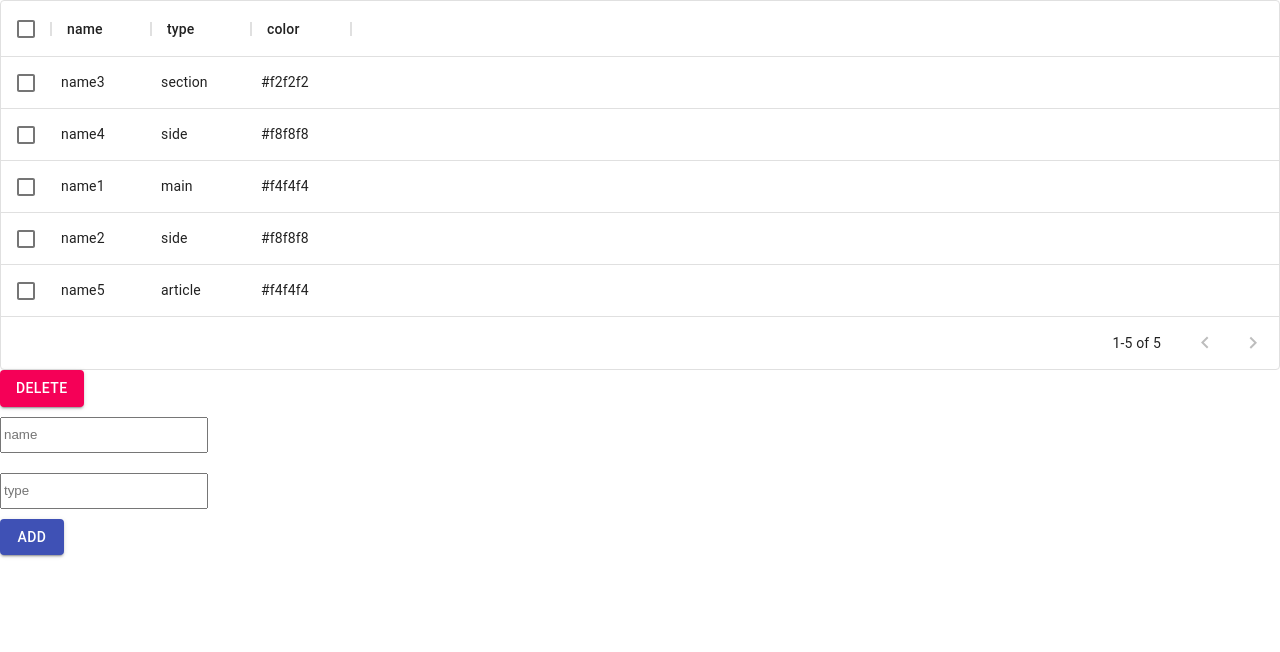
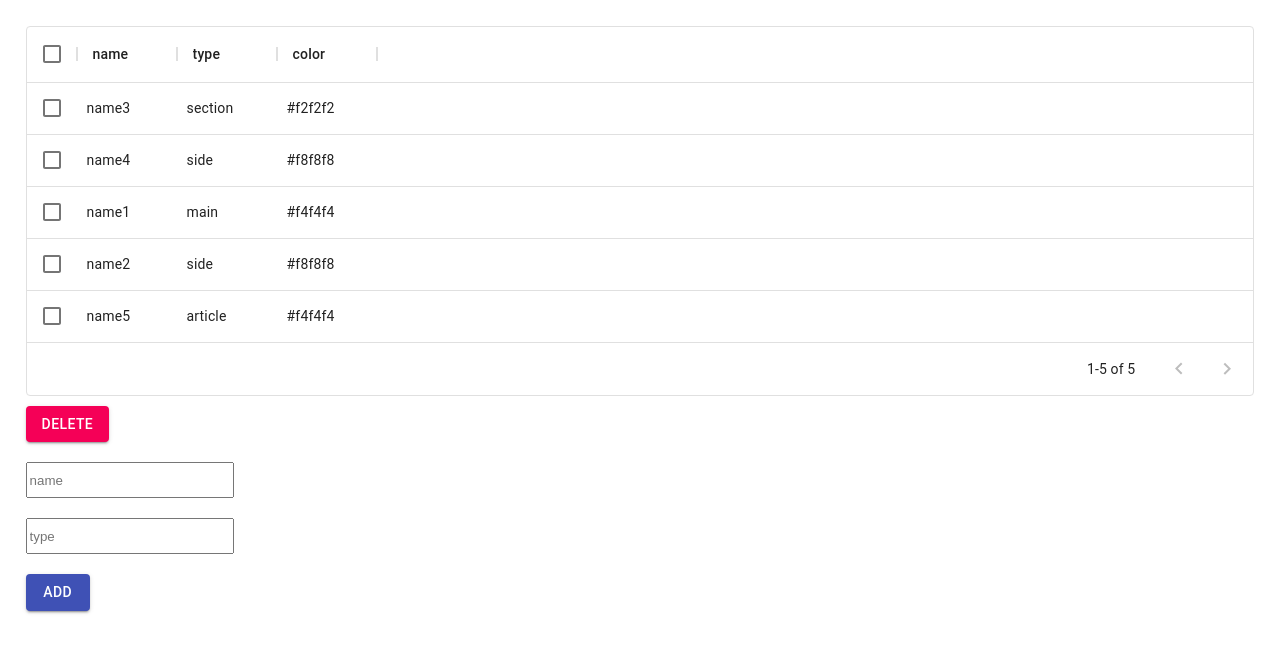
Before and after one commit to ddlisicyn/test-triumph, a React (Create React App) app: page / in a window 1280 px wide. Shown: the top 652 px of the page. Built offline with nearby package versions, Linux system fonts and the light colour scheme.

Commit message:
minor fixes in ccs layout and buttons logic'

```diff
--- a/src/App.js
+++ b/src/App.js
@@ -1,4 +1,4 @@
-import React, { useEffect, useState } from 'react';
+import React, { useState } from 'react';
 import { Table } from './components/Table';
 import { Form } from './components/Form';
 import { ColorPicker } from './components/ColorPicker';
@@ -67,8 +67,13 @@ export default function App() {
 
   const handleDeleteClick = () => {
     const set = new Set(selectedRows);
-    setRows(rows.filter(row => !set.has(row.id)));
-    selectedRows.forEach(row => localStorage.removeItem(`id${row}`));
+    if (set.size) {
+      setRows(rows.filter(row => !set.has(row.id)));
+      selectedRows.forEach(row => localStorage.removeItem(`id${row}`));
+    } else {
+      alert("Вы не выбрали ни одну из строчек!");
+    }
+
   }
 
   const addNewRow = (inputs) => {
@@ -105,7 +110,7 @@ export default function App() {
       onSelectionChange={handleSelectionChange}
       onEditRow={editRow}
      />
-     <Button
+     <Button className="delete-button"
       onClick={handleDeleteClick}
       variant="contained"
       color="secondary"
--- a/src/components/ColorPicker.js
+++ b/src/components/ColorPicker.js
@@ -22,7 +22,7 @@ export function ColorPicker({visibility, currentColor, id, rows, changeColorInRo
     }
 
     return (
-        <div className={visibility ? 'color-picker' : 'hide'}>
+        <div className={visibility ? "color-picker" : "hide"}>
             <SketchPicker
                 color={color}
                 onChangeComplete={(color) => handleColorChange(color)}
--- a/src/components/Form.js
+++ b/src/components/Form.js
@@ -10,20 +10,24 @@ export function Form({addNewRow}) {
         const target = event.target;
         const value = target.value;
         const name = target.name;
-        setInputs({
-            ...inputs,
-            [name]: value,
-        })
+            setInputs({
+                ...inputs,
+                [name]: value,
+            })
     }
 
     const handleClick = () => {
-        addNewRow(inputs);
+        if (inputs.name && inputs.type) {
+            addNewRow(inputs);
+        } else {
+            alert("Заполните все поля!");
+        }
     }
 
     return(
         <div className="form">
-            <input onChange={handleChange} placeholder="name" name="name" type='text'></input>
-            <input onChange={handleChange} placeholder="type" name="type" type='text'></input>
+            <input onChange={handleChange} placeholder="name" name="name" type="text"></input>
+            <input onChange={handleChange} placeholder="type" name="type" type="text"></input>
             <Button
                 onClick={handleClick}
                 variant="contained"
--- a/src/index.css
+++ b/src/index.css
@@ -1,5 +1,5 @@
 body {
-  margin: 0;
+  margin: 2%;
   font-family: -apple-system, BlinkMacSystemFont, 'Segoe UI', 'Roboto', 'Oxygen',
     'Ubuntu', 'Cantarell', 'Fira Sans', 'Droid Sans', 'Helvetica Neue',
     sans-serif;
@@ -12,6 +12,10 @@ code {
     monospace;
 }
 
+body .delete-button {
+  margin: 10px 0;
+}
+
 .form {
   display: flex;
   flex-direction: column;
@@ -19,6 +23,7 @@ code {
 
 .form button {
   width: 50px;
+  margin: 10px 0;
 }
 
 .form input {
```
